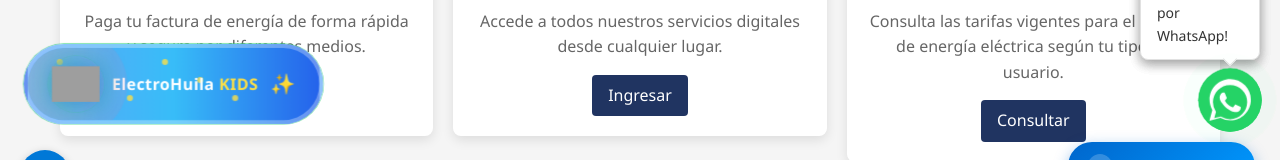
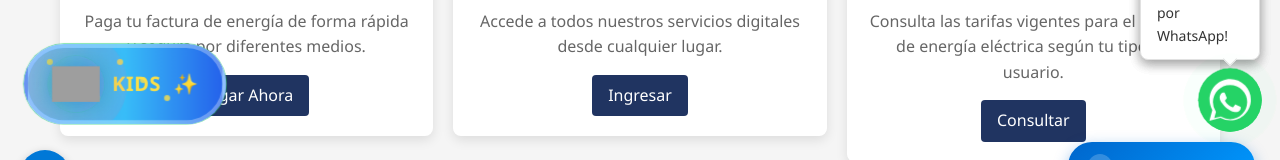
Before and after one commit to Crapasmott/final-de-electrohuila2025, a Next.js app: page / in a window 1280 px wide. Shown: the part 580-740 px from the top of the page. Built offline with nearby package versions, Linux system fonts and the light colour scheme; grey boxes are pictures that could not be loaded.

Commit message:
cambio de nombre de boton de electrohuila kids a kids

```diff
--- a/src/components/ElectroHuilaKidsButton.tsx
+++ b/src/components/ElectroHuilaKidsButton.tsx
@@ -33,7 +33,7 @@ const ElectroHuilaKidsButton = () => {
         onMouseEnter={() => setIsHovered(true)}
         onMouseLeave={() => setIsHovered(false)}
         onClick={handleClick}
-        aria-label="Ir a ElectroHuila KIDS - Plataforma educativa"
+        aria-label="Ir a KIDS - Plataforma educativa"
       >
         {/* Efecto de brillo animado */}
         <div className="absolute inset-0 bg-gradient-to-r from-transparent via-white/20 to-transparent -skew-x-12 transform -translate-x-full group-hover:translate-x-full transition-transform duration-1000 ease-out animate-shimmer"></div>
@@ -111,10 +111,8 @@ const ElectroHuilaKidsButton = () => {
             )}
           </div>
 
-          <span className="font-extrabold tracking-wide text-xs md:text-base leading-tight">
-            ElectroHuila
-            <br className="md:hidden" />
-            <span className="text-yellow-300"> KIDS</span>
+          <span className="font-extrabold tracking-wide text-lg md:text-xl leading-tight text-yellow-300">
+            KIDS
           </span>
 
           {/* Icono de estrella parpadeante - Solo en desktop */}
```
